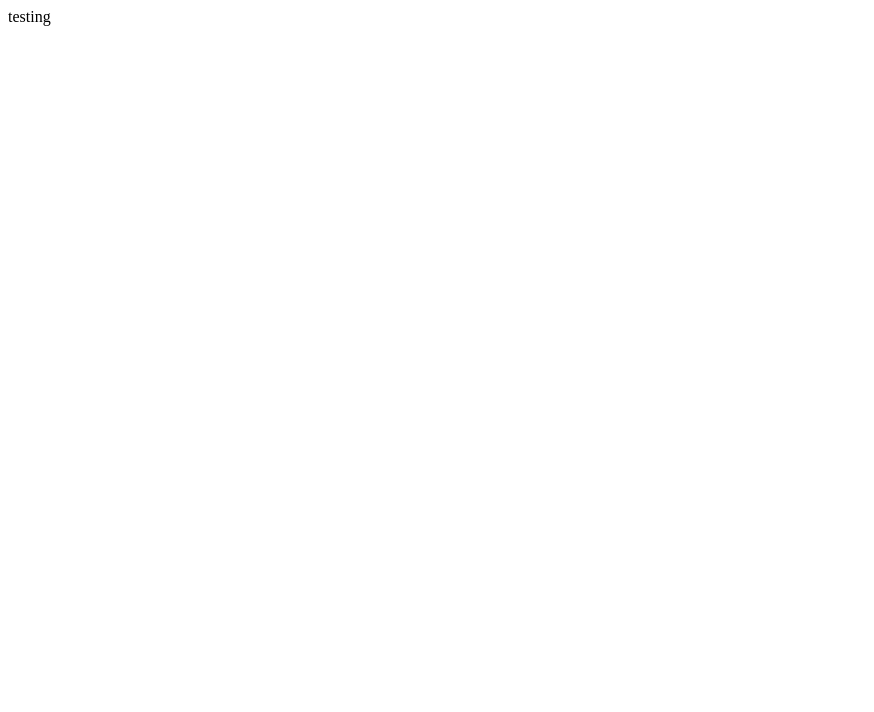
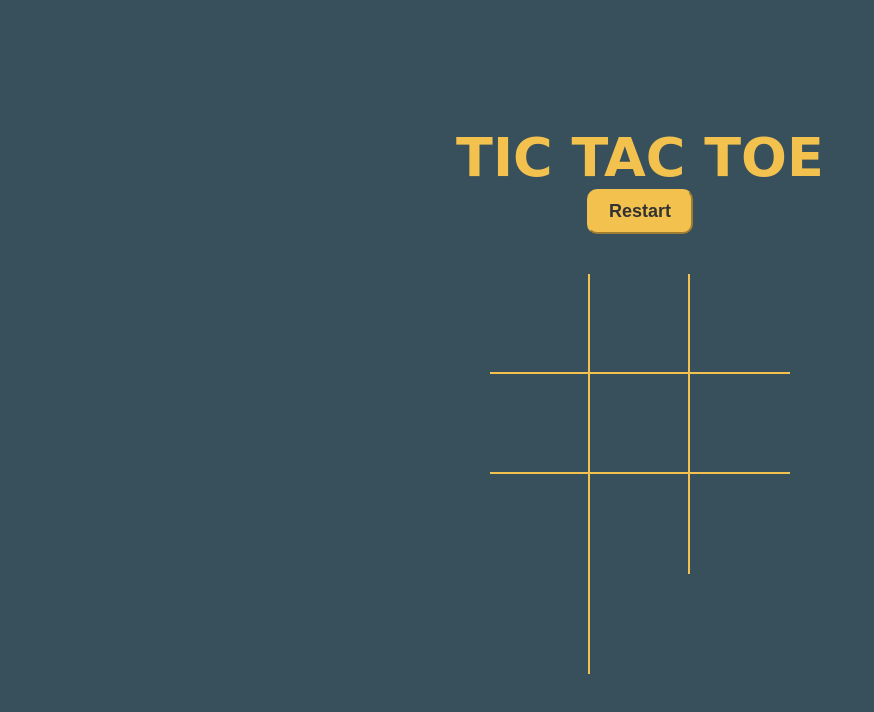
Before and after one commit to jsphkma/projectA, a plain HTML site: page index.html in a window 1280 px wide. Shown: the whole page, without its empty margins (0-874 px from the left). Drawn offline with Linux system fonts and the light colour scheme.

Commit message:
starter files

```diff
--- a/index.html
+++ b/index.html
@@ -1,6 +1,34 @@
-<html>
+<!DOCTYPE html>
+<html lang="en">
+<head>
+    <meta charset="UTF-8">
+    <meta name="viewport" content="width=device-width, initial-scale=1.0">
+    <link rel="stylesheet" href="styles.css">
+    <link rel="preconnect" href="https://fonts.googleapis.com">
+    <link rel="preconnect" href="https://fonts.gstatic.com" crossorigin>
+    <link href="https://fonts.googleapis.com/css2?family=Oswald:wght@200..700&family=Roboto:ital,wght@0,100;0,300;0,400;0,500;0,700;0,900;1,100;1,300;1,400;1,500;1,700;1,900&display=swap" rel="stylesheet">
+    <title>Tik Tac Toe</title>
+</head>
+<body>
+    <div class="container">
+        <h1 id="playerText">Tic Tac Toe</h1>
+        <button id="restartBtn">Restart</button>
 
+        <div id="gameboard">
+            <div class="box" id="0"></div>
+            <div class="box" id="1"></div>
+            <div class="box" id="2"></div>
+            <div class="box" id="3"></div>
+            <div class="box" id="4"></div>
+            <div class="box" id="5"></div>
+            <div class="box" id="6"></div>
+            <div class="box" id="7"></div>
+            <div class="box" id="8"></div>
+            <div class="box" id="9"></div>
+        </div>
+    </div>
 
-testing
+    <script src="logic.js"></script>
 
+</body>
 </html>
--- /dev/null
+++ b/styles.css
@@ -0,0 +1,67 @@
+*{
+    padding: 0;
+    margin: 0;
+    box-sizing: border-box;
+}
+
+:root {
+    --orange: #F2C14E;
+    --winning-blocks: #2d414b;
+}
+
+body {
+    color: var(--orange);
+    font-family: 'Finger Paint', cursive;
+}
+h1 {
+    font-size: 54px;
+    text-transform: uppercase;
+}
+
+.container {
+    padding: 40px;
+    height: 100vh;
+    display: flex;
+    justify-content: center;
+    align-items: center;
+    flex-direction: column;
+    background-color: #37505C;
+}
+
+#gameboard {
+    width: 300px;
+    display: flex;
+    flex-wrap: wrap;
+    margin-top: 40px;
+}
+.box {
+    height: 100px;
+    width: 100px;
+    display: flex;
+    align-items: center;
+    justify-content: center;
+    color: var(--orange);
+    font-size: 120px;
+    border-right: 2px solid;
+    border-bottom: 2px solid;
+}
+.box:nth-child(3n) {
+    border-right: none;
+}
+.box:nth-child(6) ~ .box {
+    border-bottom: none;
+}
+button {
+    padding: 10px 20px;
+    border-radius: 10px;
+    background-color: var(--orange);
+    color: #333;
+    border-color: var(--orange);
+    font-size: 18px;
+    transition: 200ms transform;
+    font-weight: 600;
+}
+button:hover {
+    cursor: pointer;
+    transform: translateY(-2px);
+}
```
Also changed, not shown: logic.js (added).
